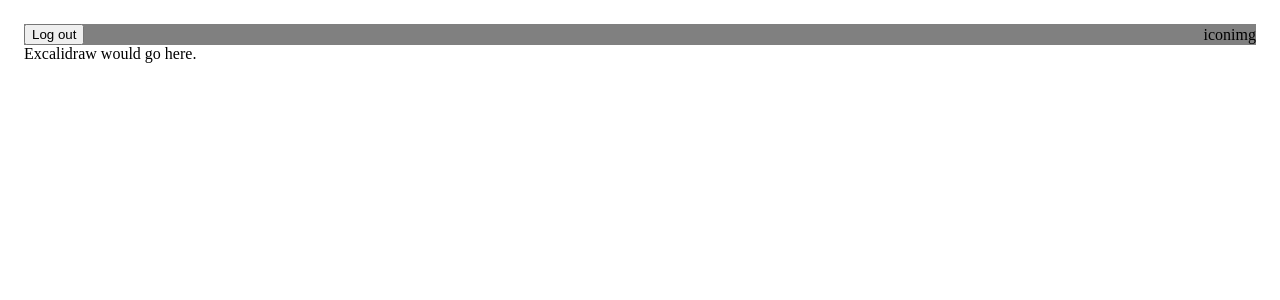
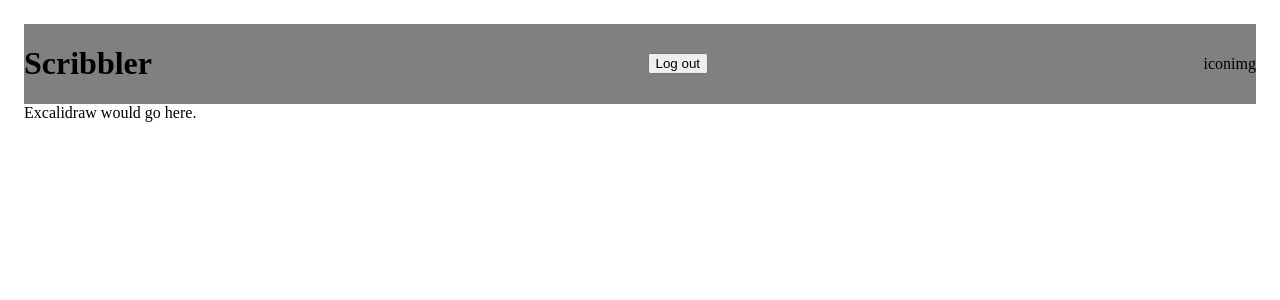
Before and after one commit to carbonsoda/scribbler, a React (Create React App) app in the folder app/: page / in a window 1280 px wide. Shown: the top 300 px of the page. Built offline with nearby package versions, Linux system fonts and the light colour scheme.

Commit message:
Add 'Scribbler' as h1/title to navbar

```diff
--- a/app/src/components/navbar/Navbar.js
+++ b/app/src/components/navbar/Navbar.js
@@ -6,6 +6,7 @@ import UserIcon from './UserIcon';
 export default function Navbar() {
   return (
     <div className="navbar">
+      <h1>Scribbler</h1>
       <LoginBtn />
       <UserIcon />
     </div>
```
